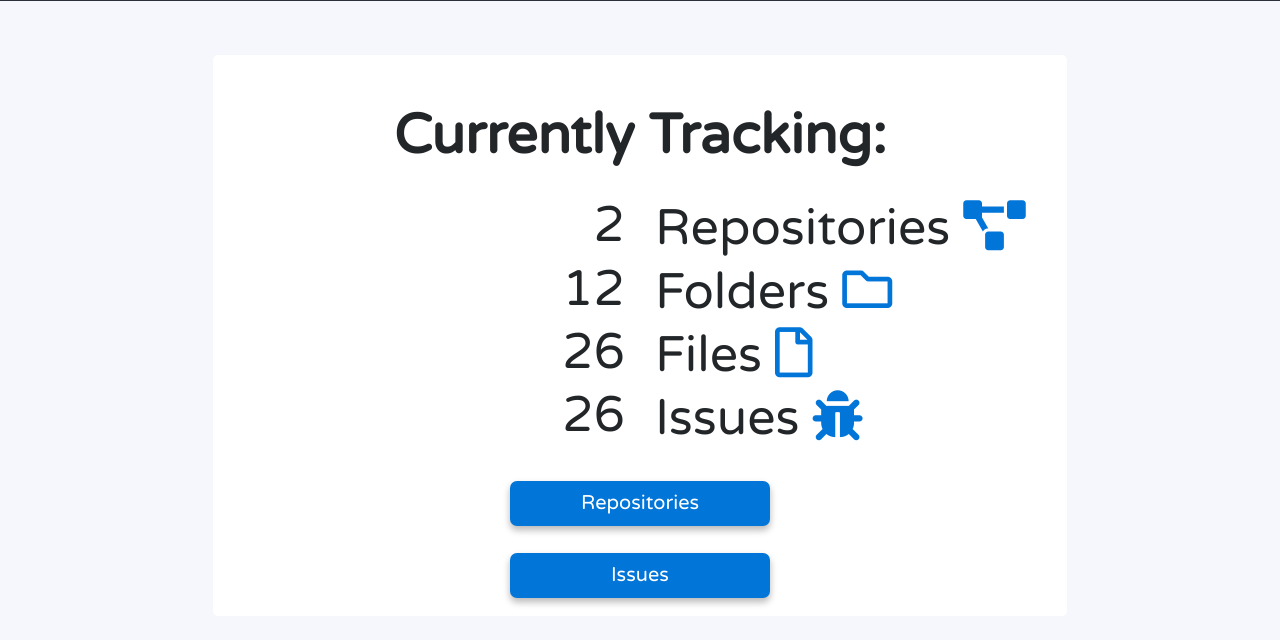
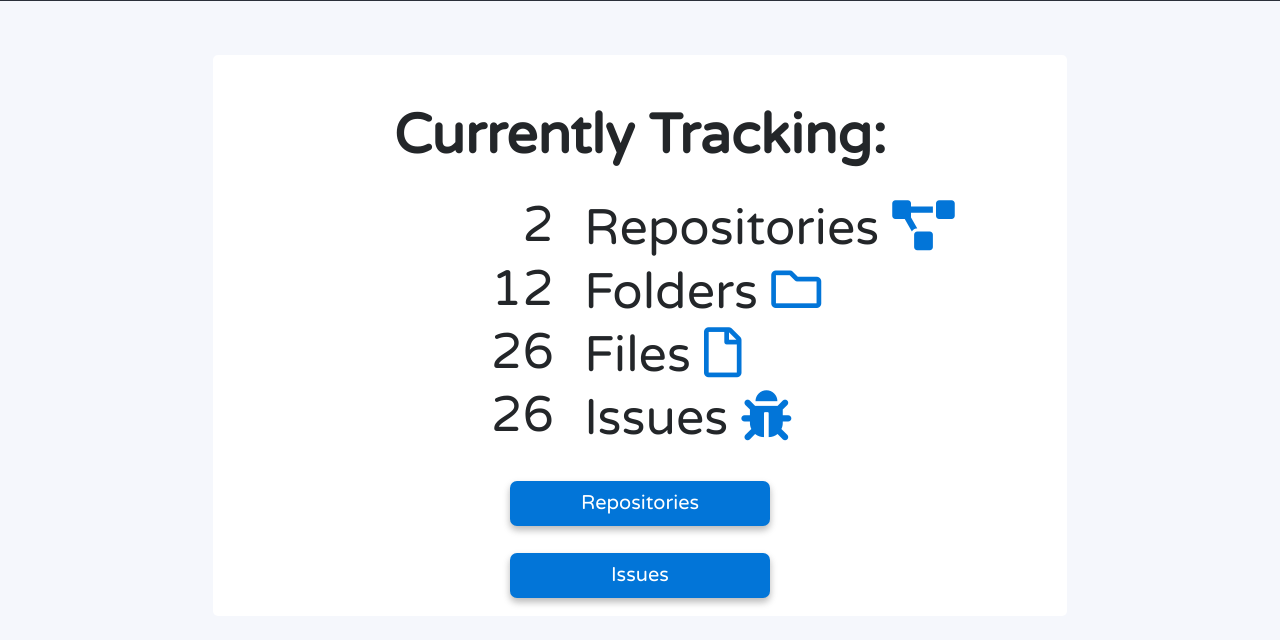
Before and after one commit to RHAM231/GitHub-Issue-Backend, a Django app: page / in a window 1280 px wide. Shown: the part 855-1495 px from the top of the page. Run offline with Django 3.2, Linux system fonts and the light colour scheme; data comes from the database, SQL or seed files in the repository; parts of the project's set-up code (start-up, migrations or seed data) failed here and were passed over; some libraries are stand-ins or nearby versions.

Commit message:
Updated home page to fix icon spacing

```diff
--- a/app/base/templates/base/home.html
+++ b/app/base/templates/base/home.html
@@ -54,10 +54,10 @@
       </div>
 
       <div class="row my-2 justify-content-center">
-        <div class="col-6 text-right">
+        <div class="col-5 text-right">
           <a class="tracking-text">{{ project_count }}</a>
         </div>
-        <div class="col-6 text-left">
+        <div class="col-7 text-left">
           <a class="tracking-text">
             {% if project_count == 1 %}
               Repository
@@ -70,10 +70,10 @@
       </div>
 
       <div class="row my-2 justify-content-center">
-        <div class="col-6 text-right">
+        <div class="col-5 text-right">
           <a class="tracking-text">{{ folder_count }}</a>
         </div>
-        <div class="col-6 text-left">
+        <div class="col-7 text-left">
           <a class="tracking-text">
             {% if folder_count == 1 %}
               Folder
@@ -86,10 +86,10 @@
       </div>
 
       <div class="row my-2 justify-content-center">
-        <div class="col-6 text-right">
+        <div class="col-5 text-right">
           <a class="tracking-text">{{ file_count }}</a>
         </div>
-        <div class="col-6 text-left">
+        <div class="col-7 text-left">
           <a class="tracking-text">
             {% if file_count == 1 %}
               File
@@ -102,10 +102,10 @@
       </div>
 
       <div class="row my-2 justify-content-center">
-        <div class="col-6 text-right">
+        <div class="col-5 text-right">
           <a class="tracking-text">{{ issue_count }}</a>
         </div>
-        <div class="col-6 text-left">
+        <div class="col-7 text-left">
           <a class="tracking-text">
             {% if issue_count == 1 %}
               Issue
```
